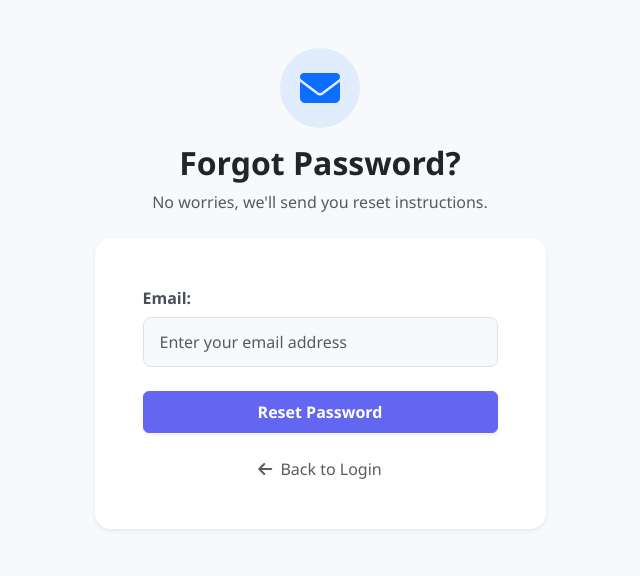
After one commit to aniketjdv/Student_result_Management, a Django app: page /password-reset/ in a window 1280 px wide. The commit adds this page. Shown: the top 576 px of the page, without its empty margins (320-960 px from the left). Run offline with Django 5.2, Linux system fonts and the light colour scheme.

Commit message:
reset password added

```diff
--- a/SRM/accounts/templates/accounts/login.html
+++ b/SRM/accounts/templates/accounts/login.html
@@ -3,7 +3,7 @@
 <head>
     <meta charset="UTF-8">
     <meta name="viewport" content="width=device-width, initial-scale=1.0">
-    <title>Login - Graduate Result Management System</title>
+    <title>Login - Student Result Management System</title>
     <link href="https://cdn.jsdelivr.net/npm/bootstrap@5.3.0/dist/css/bootstrap.min.css" rel="stylesheet">
     <link rel="stylesheet" href="https://cdnjs.cloudflare.com/ajax/libs/font-awesome/6.4.0/css/all.min.css">
     <style>
@@ -104,7 +104,7 @@
         <div class="login-card">
             <div class="login-header">
                 <i class="fas fa-graduation-cap fa-3x mb-3"></i>
-                <h2>Graduate Result System</h2>
+                <h2>Student Result System</h2>
                 <p>Sign in to your account</p>
             </div>
 
--- /dev/null
+++ b/SRM/accounts/templates/accounts/password_reset_request.html
@@ -0,0 +1,110 @@
+{% extends 'base.html' %}
+{% load static %}
+
+{% block title %}Reset Password{% endblock %}
+
+{% block content %}
+<div class="container py-5">
+    <div class="row justify-content-center">
+        <div class="col-md-6 col-lg-5">
+
+            <div class="text-center mb-4">
+                <div class="bg-primary bg-opacity-10 text-primary rounded-circle d-inline-flex align-items-center justify-content-center mb-3" style="width: 80px; height: 80px; font-size: 2.5rem;">
+                    <i class="fas fa-envelope"></i>
+                </div>
+                <h2 class="fw-bold">Forgot Password?</h2>
+                <p class="text-muted">No worries, we'll send you reset instructions.</p>
+            </div>
+
+            <div class="card shadow-sm border-0 rounded-4">
+                <div class="card-body p-4 p-md-5">
+
+                    <form method="POST" novalidate>
+                        {% csrf_token %}
+
+                        {% if form.errors %}
+                        <div class="alert alert-danger rounded-3 shadow-sm mb-4">
+                            <ul class="mb-0 px-3">
+                            {% for field in form %}
+                                {% for error in field.errors %}
+                                    <li class="small fw-medium">{{ field.label }}: {{ error }}</li>
+                                {% endfor %}
+                            {% endfor %}
+                            {% for error in form.non_field_errors %}
+                                <li class="small fw-medium">{{ error }}</li>
+                            {% endfor %}
+                            </ul>
+                        </div>
+                        {% endif %}
+
+                        {% if messages %}
+                            {% for message in messages %}
+                                <div class="alert alert-{{ message.tags }} alert-dismissible fade show rounded-3" role="alert">
+                                    {{ message }}
+                                    <button type="button" class="btn-close" data-bs-dismiss="alert" aria-label="Close"></button>
+                                </div>
+                            {% endfor %}
+                        {% endif %}
+
+                        <div class="custom-django-form mb-4">
+                            {{ form.as_p }}
+                        </div>
+
+                        <div class="d-grid gap-2">
+                            <button type="submit" class="btn btn-primary py-2 fw-bold shadow-sm">
+                                Reset Password
+                            </button>
+                        </div>
+
+                        <div class="text-center mt-4">
+                            <a href="{% url 'login' %}" class="text-decoration-none text-muted fw-medium">
+                                <i class="fas fa-arrow-left me-1"></i> Back to Login
+                            </a>
+                        </div>
+                    </form>
+
+                </div>
+            </div>
+        </div>
+    </div>
+</div>
+{% endblock %}
+
+{% block extra_css %}
+<style>
+    .custom-django-form p {
+        margin-bottom: 1.25rem;
+    }
+    .custom-django-form label {
+        font-weight: 600;
+        margin-bottom: 0.4rem;
+        display: inline-block;
+        color: #495057;
+    }
+    .custom-django-form input[type="email"],
+    .custom-django-form input[type="text"] {
+        display: block;
+        width: 100%;
+        padding: 0.75rem 1rem;
+        font-size: 1rem;
+        color: #212529;
+        background-color: #f8f9fa;
+        border: 1px solid #dee2e6;
+        border-radius: 0.5rem;
+        transition: border-color .15s ease-in-out, box-shadow .15s ease-in-out;
+    }
+    .custom-django-form input:focus {
+        background-color: #fff;
+        border-color: #86b7fe;
+        outline: 0;
+        box-shadow: 0 0 0 0.25rem rgba(13,110,253,.25);
+    }
+    .custom-django-form .helptext {
+        font-size: 0.85em;
+        color: #6c757d;
+        margin-top: 0.4rem;
+        display: block;
+    }
+</style>
+<link rel="stylesheet" href="https://cdnjs.cloudflare.com/ajax/libs/font-awesome/6.4.0/css/all.min.css">
+{% endblock %}
--- a/SRM/students/templates/students/dashboard.html
+++ b/SRM/students/templates/students/dashboard.html
@@ -88,11 +88,13 @@
                                 <i class="fas fa-calendar-check me-2"></i>View Attendance
                             </a>
                         </div>
+                        {% comment%}
                         <div class="col-md-3">
                             <a href="{% url 'student_fees_view' %}" class="btn btn-info w-100">
                                 <i class="fas fa-dollar-sign me-2"></i>Fee Records
                             </a>
                         </div>
+                        {% endcomment %}
                     </div>
                 </div>
             </div>
@@ -179,6 +181,7 @@
         </div>
     </div>
     {% endif %}
+
 </div>
 {% endblock %}
 
--- a/SRM/students/templates/students/list.html
+++ b/SRM/students/templates/students/list.html
@@ -12,8 +12,8 @@
             <p class="text-muted">Total: {{ total_students }} | Active: {{ active_students }}</p>
         </div>
         <div class="col-md-6 text-end">
-            <a href="{% url 'student_bulk_upload' %}" class="btn btn-outline-primary me-2">
-                <i class="fas fa-upload me-2"></i>Bulk Upload
+            {% comment %}<a href="{% url 'student_bulk_upload' %}" class="btn btn-outline-primary me-2">
+                <i class="fas fa-upload me-2"></i>Bulk Upload {% endcomment %}
             </a>
             <a href="{% url 'student_add' %}" class="btn btn-primary">
                 <i class="fas fa-plus me-2"></i>Add New Student
--- a/SRM/teachers/templates/teachers/dashboard.html
+++ b/SRM/teachers/templates/teachers/dashboard.html
@@ -84,7 +84,7 @@
                                 <i class="fas fa-book-open me-2"></i>My Subjects
                             </a>
                         </div>
-                        <div class="col-md-3">
+                      {% comment %}  <div class="col-md-3">
                             <a href="{% url 'teacher_leave_apply' %}" class="btn btn-warning w-100">
                                 <i class="fas fa-calendar-alt me-2"></i>Apply Leave
                             </a>
@@ -94,6 +94,7 @@
                                 <i class="fas fa-clock me-2"></i>My Timetable
                             </a>
                         </div>
+                        {% endcomment %}
                     </div>
                 </div>
             </div>
--- a/SRM/templates/navbar.html
+++ b/SRM/templates/navbar.html
@@ -2,7 +2,7 @@
     <div class="container-fluid">
         <a class="navbar-brand" href="{% url 'redirect_dashboard' %}">
             <i class="fas fa-graduation-cap me-2"></i>
-            Graduate Result System
+            Student Result System
         </a>
 
         <button class="navbar-toggler" type="button" data-bs-toggle="collapse" data-bs-target="#navbarNav">
```
Also changed, not shown: SRM/accounts/templates/accounts/change_password.html (added, +109 -0 lines), SRM/accounts/templates/accounts/profile.html (+12 -12 lines), SRM/accounts/templates/accounts/profile_edit.html (added, +114 -0 lines), SRM/db.sqlite3.
